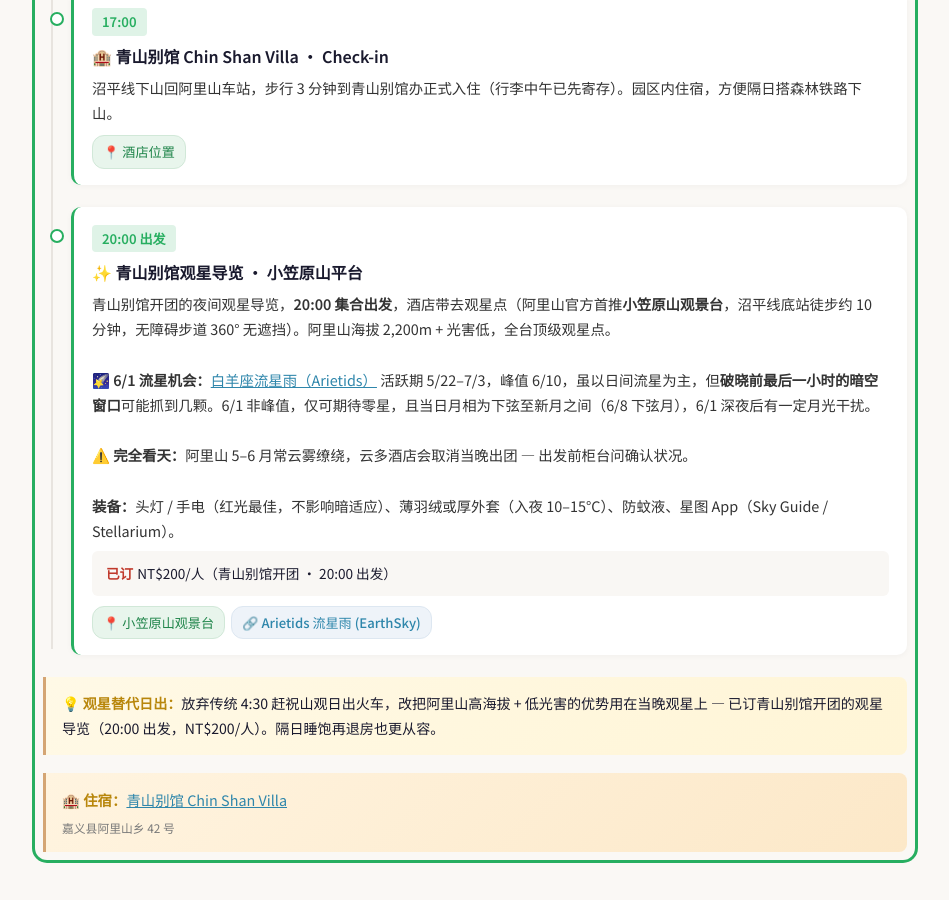
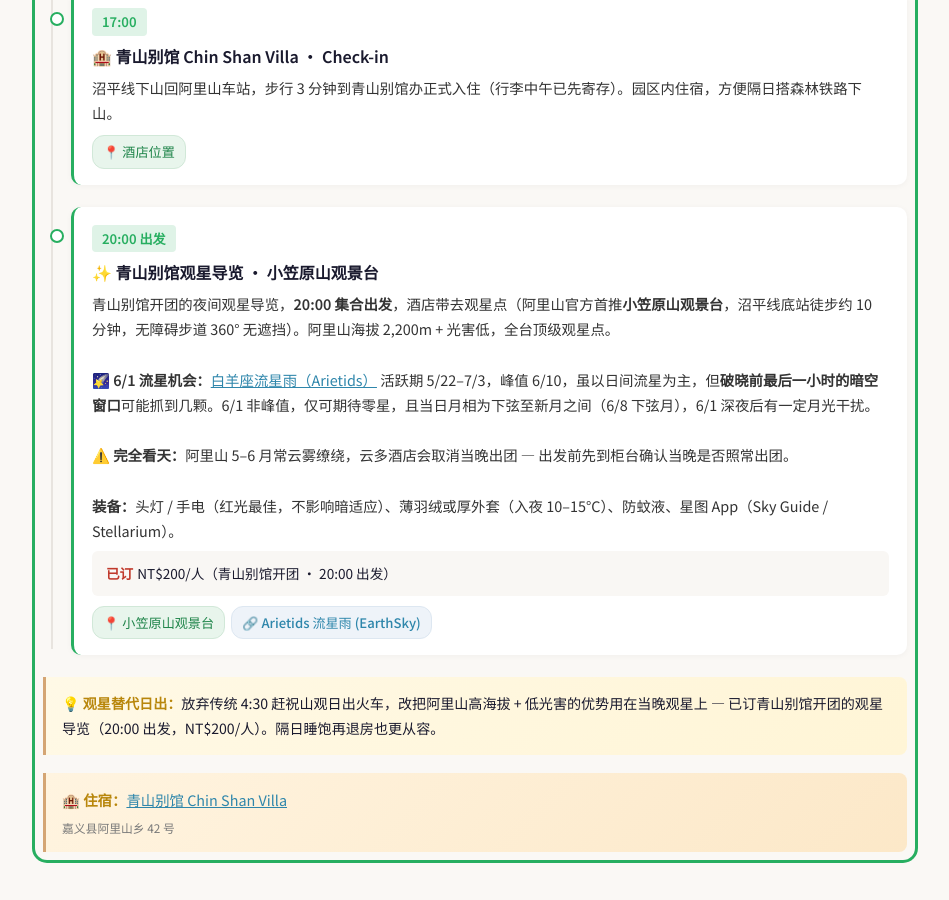
Before and after one commit to SibeiC/SibeiC.github.io, a Jekyll site: the page built from _trips/taiwan-2026.md, in a window 1280 px wide and 900 px high, scrolled down 12744 px. Shown: the whole window, without its empty margins (165-1114 px from the left). Built offline with Jekyll 4.4.1, drawn with Linux system fonts in a browser that asks for light colours; some of the changed text lies outside the part shown.

Commit message:
Address Copilot feedback on PR #36
- Cost-line label now explicit about headcount: NT$200/人 × 2 人 = 400.
- Title now uses 小笠原山观景台 (matching the description and map link,
  rather than the synonym 平台).
- Rephrase the front-desk confirmation note for clarity.

https://claude.ai/code/session_01Mh5B6mkqa15EiDbD5n4qdp

```diff
--- a/_trips/taiwan-2026.md
+++ b/_trips/taiwan-2026.md
@@ -559,13 +559,13 @@ days:
           - { type: map, label: 酒店位置, query: Chin Shan Villa 青山别馆 阿里山 }
 
       - time: 20:00 出发
-        title: ✨ 青山别馆观星导览 · 小笠原山平台
+        title: ✨ 青山别馆观星导览 · 小笠原山观景台
         detail: |
           青山别馆开团的夜间观星导览，<strong>20:00 集合出发</strong>，酒店带去观星点（阿里山官方首推<strong>小笠原山观景台</strong>，沼平线底站徒步约 10 分钟，无障碍步道 360° 无遮挡）。阿里山海拔 2,200m + 光害低，全台顶级观星点。
           <br><br>
           <strong>🌠 6/1 流星机会：</strong><a href="https://earthsky.org/astronomy-essentials/arietids-daytime-meteor-shower-peaks/" target="_blank">白羊座流星雨（Arietids）</a> 活跃期 5/22–7/3，峰值 6/10，虽以日间流星为主，但<strong>破晓前最后一小时的暗空窗口</strong>可能抓到几颗。6/1 非峰值，仅可期待零星，且当日月相为下弦至新月之间（6/8 下弦月），6/1 深夜后有一定月光干扰。
           <br><br>
-          <strong>⚠️ 完全看天：</strong>阿里山 5–6 月常云雾缭绕，云多酒店会取消当晚出团 — 出发前柜台问确认状况。
+          <strong>⚠️ 完全看天：</strong>阿里山 5–6 月常云雾缭绕，云多酒店会取消当晚出团 — 出发前先到柜台确认当晚是否照常出团。
           <br><br>
           <strong>装备：</strong>头灯 / 手电（红光最佳，不影响暗适应）、薄羽绒或厚外套（入夜 10–15°C）、防蚊液、星图 App（Sky Guide / Stellarium）。
         tickets:
```
Also changed, not shown: other parts of _trips/taiwan-2026.md (+1 -1 lines).
